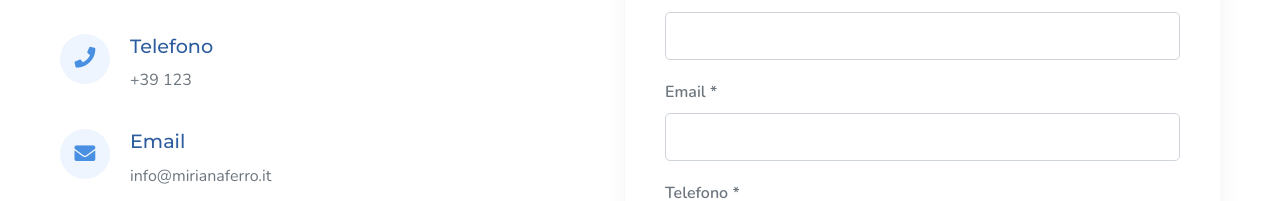
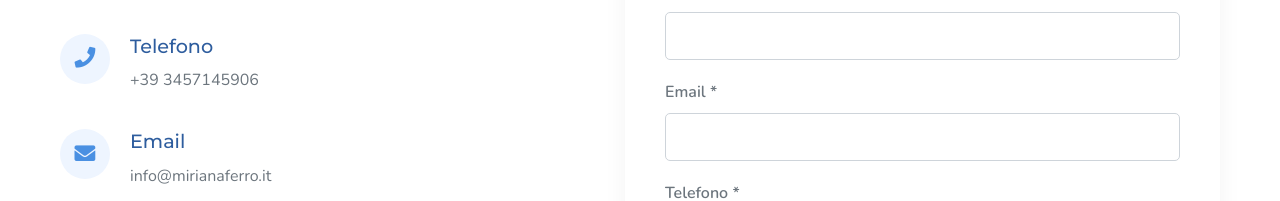
Before and after one commit to aikan86/MirianaPsicomotricita, a React (Create React App) app: page /contatti in a window 1280 px wide. Shown: the part 491-692 px from the top of the page. Built offline with nearby package versions, Linux system fonts and the light colour scheme.

Commit message:
Update Contatti.js

```diff
--- a/src/pages/Contatti.js
+++ b/src/pages/Contatti.js
@@ -118,7 +118,7 @@ function Contatti() {
             </div>
             <div className="info-content">
               <h3>Telefono</h3>
-              <p>+39 123</p>
+              <p>+39 3457145906</p>
             </div>
           </div>
           <div className="info-item">
```
